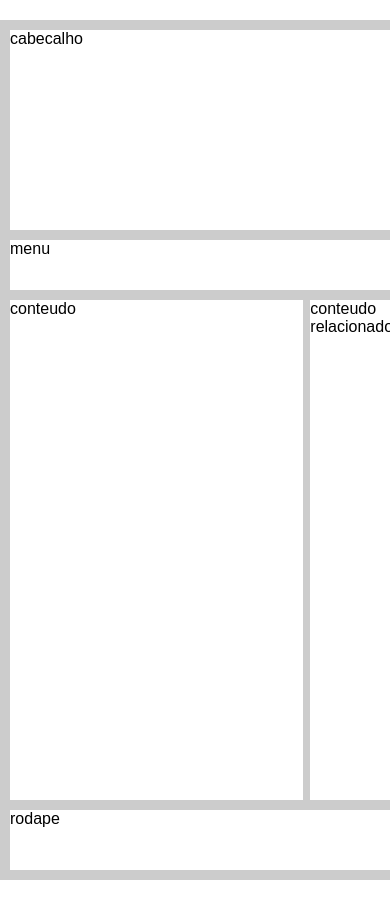
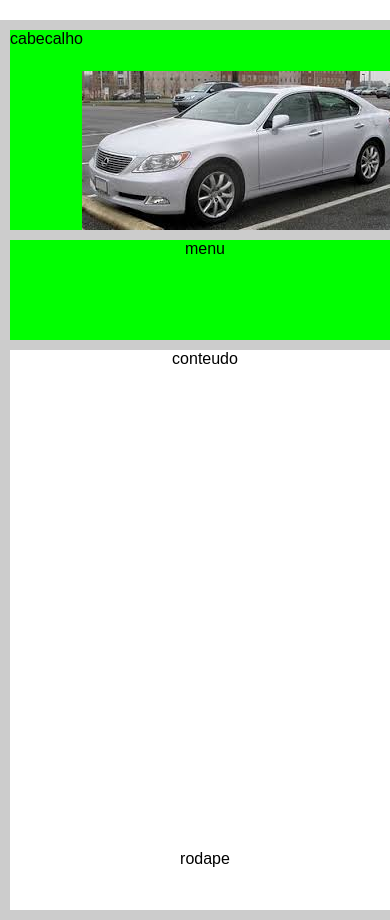
Before and after one commit to marcelolabbati/html5, a plain HTML site: page index.html in a window 390 px wide. Before the commit the page ends 880 px from the top, so only its background shows below. Drawn offline with Linux system fonts and the light colour scheme.

Commit message:
OOCSS changes

```diff
--- a/css/estilo.css
+++ b/css/estilo.css
@@ -18,6 +18,7 @@ header {
   max-width: 1200px;
   width: 100%;
   height: 200px;
+  background: #0F0 url(../imagens/carbig.jpeg) 100% 100% no-repeat;
 }
 
 nav {
@@ -54,3 +55,31 @@ footer {
   clear: both;
   margin-top:10px;
 }
+
+@media screen and (min-width: 500px){
+  header {
+    background-color: #F00;
+  }
+}
+@media screen and (max-width: 400px){
+  header {
+    background: #0F0 url(../imagens/car400px.jpeg) 100% 100% no-repeat;
+  }
+
+  nav{
+    background-color: #0F0;
+    height: 100px;
+    text-align: center;
+  }
+
+  aside {
+    display: none;
+  }
+  section {
+    width: 100%;
+    text-align: center;
+  }
+  footer{
+    text-align: center;
+  }
+}
--- /dev/null
+++ b/css/estilo11.css
@@ -0,0 +1,37 @@
+header, nav, section, footer{
+    background-color: #ddd;
+    width: 100%;
+    max-width: 800px;
+    margin: 0 auto;
+    margin-top: 5px;
+    box-sizing: border-box;
+    -o-box-sizing:border-box;
+    -webkit-box-sizing: border-box;
+    padding: 10px;
+    font: 100% Arial;
+    color: #c0c0c0;
+}
+
+header {
+    height: 50px;
+}
+
+section{
+    height: 100px;
+}
+
+nav, footer {
+    height: 150px;
+}
+
+@media screen and (min-width: 400px){
+    header, nav, section, footer{
+        background-color: red;
+    }
+}
+
+@media screen and (max-width: 300px){
+    header, nav, section, footer{
+        background-color: darkgreen;
+    }
+}
--- /dev/null
+++ b/index.11.html
@@ -0,0 +1,16 @@
+<!DOCTYPE html>
+<html lang="pt-br">
+  <head>
+    <meta charset="utf-8">
+    <title>curso html5</title>
+    <meta name="author" content="Marcelo Labbati">
+    <meta name="description" content="curso html5 e css3">
+    <link rel="stylesheet" href="./css/estilo11.css">
+  </head>
+  <body>
+    <header>header</header>
+    <nav>nav</nav>
+    <section>section</section>
+    <footer>footer</footer>
+  </body>
+</html>
```
Also changed, not shown: imagens/car400px.jpeg (added), imagens/carbig.jpeg (added).
